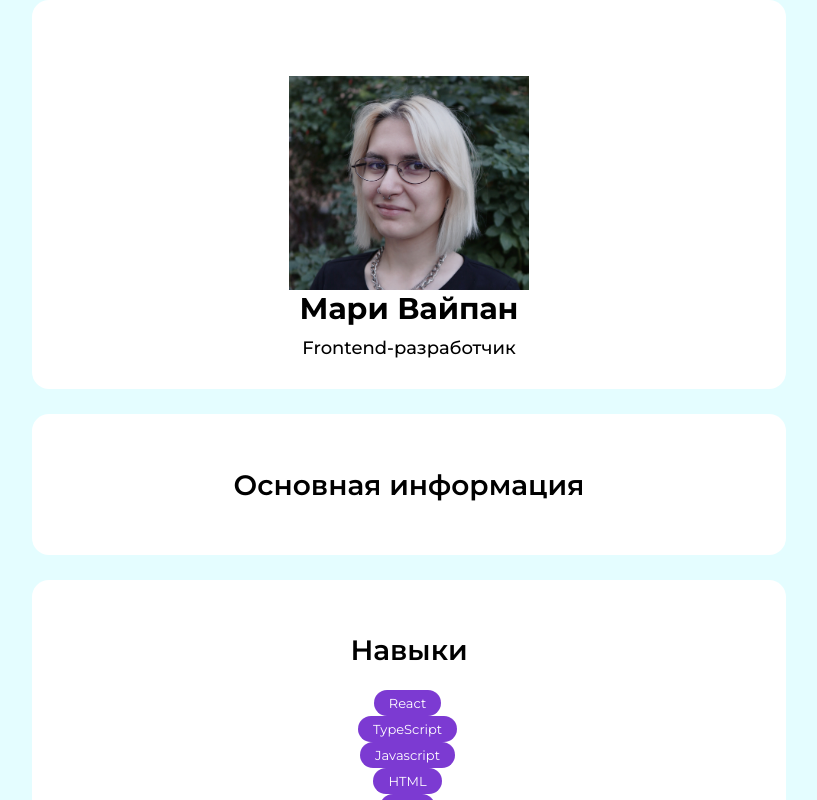
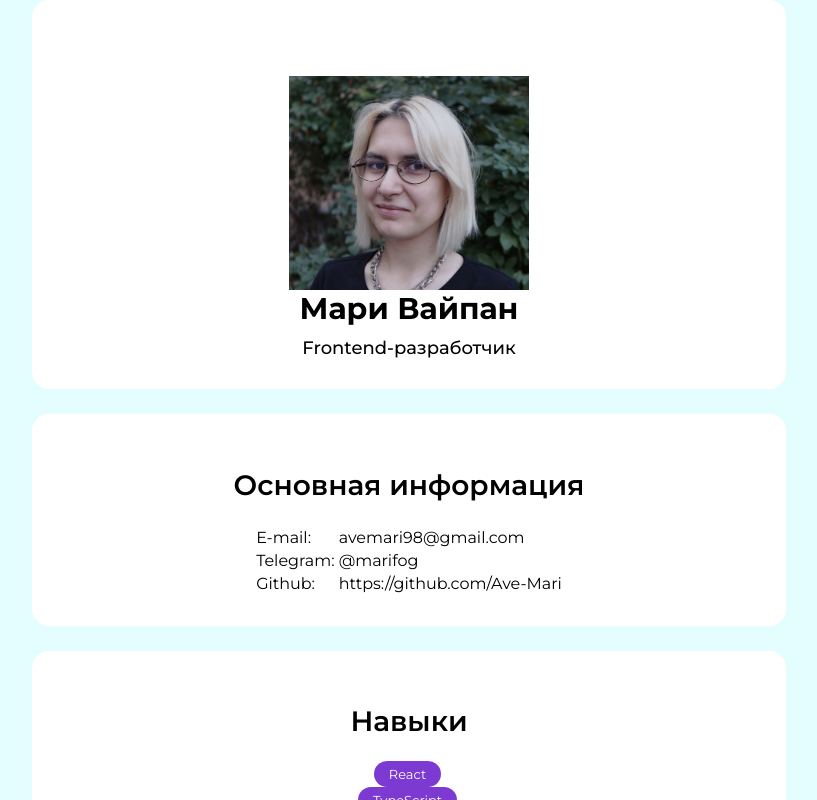
Before and after one commit to Ave-Mari/Mari-CV, a React app: page / in a window 1280 px wide. Shown: the top 800 px of the page, without its empty margins (231-1048 px from the left). Built offline with nearby package versions, Linux system fonts and the light colour scheme; the HTML template or start-up script is replaced by a standard one.

Commit message:
add table component to layout

```diff
--- a/src/App.tsx
+++ b/src/App.tsx
@@ -5,6 +5,7 @@ import Avatar from "./assets/cv-pic.jpg";
 import Section from './components/Section/Section'
 import Skill from './components/Skill/Skill'
 import Link from './components/Link/Link'
+import Table from './components/Table/Table'
 //styles
 import './main-styles.css'
 //data
@@ -22,6 +23,7 @@ const App = () => {
         <Section
       title="Основная информация"
       >
+        <Table />
 
       </Section>
       <Section
```
